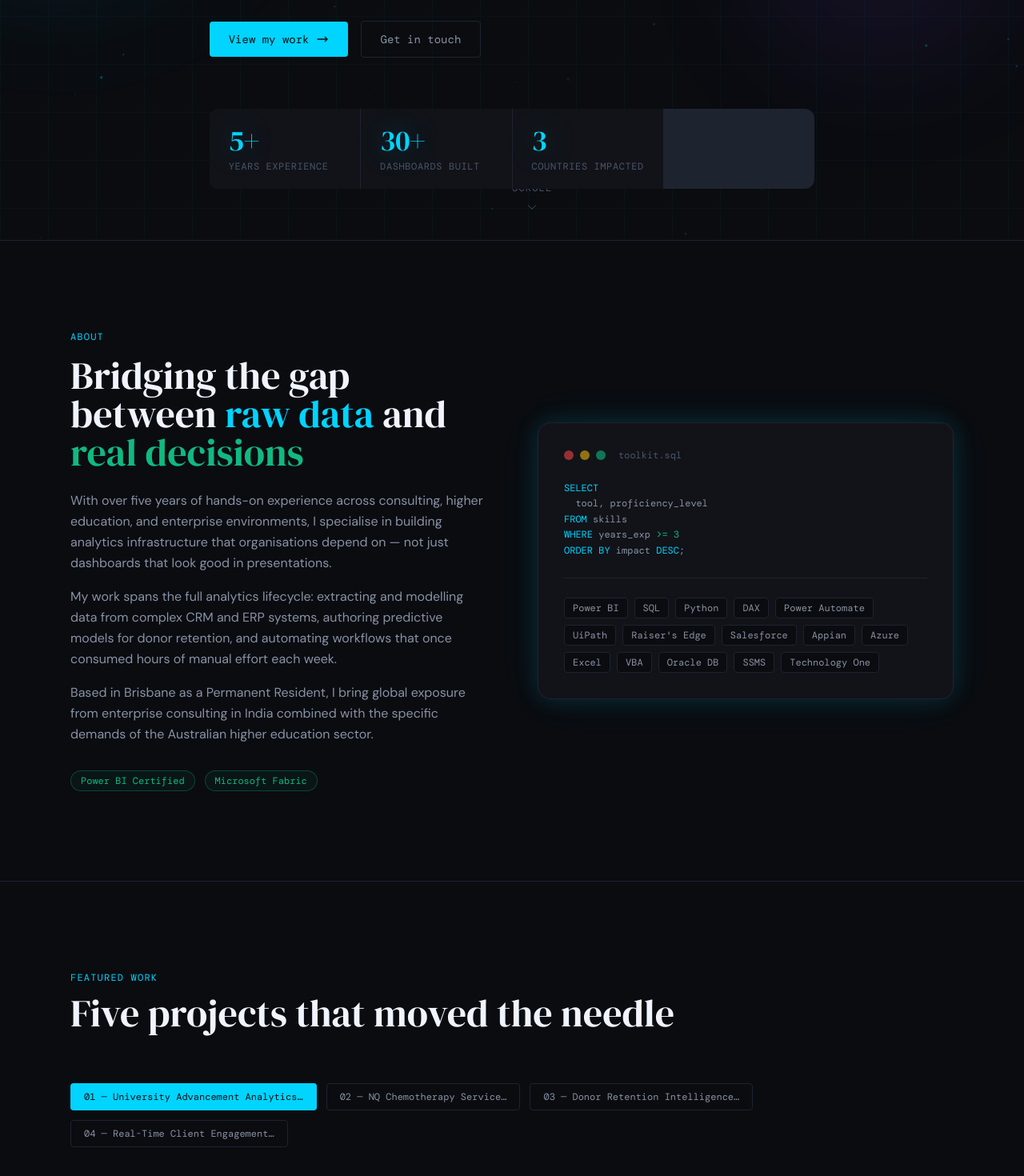
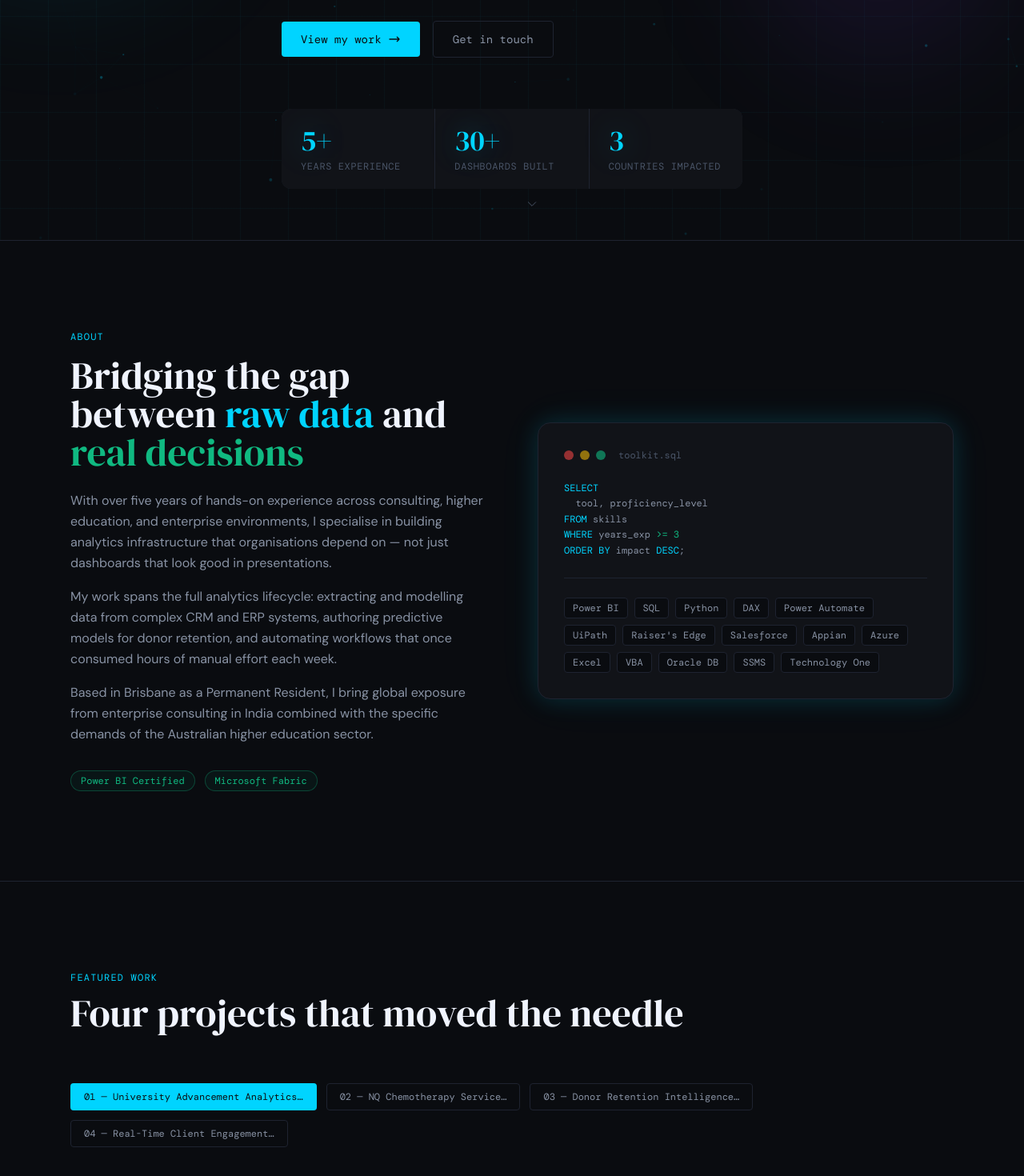
Before and after one commit to vmchethana30-cloud/Portfolio, a Next.js app: page / in a window 1280 px wide. Shown: the part 640-2110 px from the top of the page at 80% size. Built offline with nearby package versions, Linux system fonts and the light colour scheme.

Commit message:
Updated LinkedIn Info

```diff
--- a/src/components/FeaturedWork.tsx
+++ b/src/components/FeaturedWork.tsx
@@ -112,7 +112,7 @@ export default function FeaturedWork() {
         <div className={`mb-16 transition-all duration-700 ${visible ? "opacity-100 translate-y-0" : "opacity-0 translate-y-8"}`}>
           <p className="font-mono text-xs text-accent tracking-widest uppercase mb-3">Featured Work</p>
           <h2 className="font-display text-4xl md:text-5xl text-text-primary">
-            Five projects that moved the needle
+            Four projects that moved the needle
           </h2>
         </div>
 
--- a/src/components/Footer.tsx
+++ b/src/components/Footer.tsx
@@ -13,7 +13,7 @@ export default function Footer() {
             Email
           </a>
           <a
-            href="https://linkedin.com/in/chethana-vm"
+            href="www.linkedin.com/in/chethana-vm-26669b143"
             target="_blank"
             rel="noopener noreferrer"
             className="font-mono text-xs text-text-muted hover:text-accent transition-colors"
--- a/src/components/Hero.tsx
+++ b/src/components/Hero.tsx
@@ -146,7 +146,7 @@ export default function Hero() {
 
         {/* Stats */}
         <div
-          className="grid grid-cols-2 md:grid-cols-4 gap-px bg-border rounded-xl overflow-hidden animate-slide-up stagger-4"
+          className="grid grid-cols-2 md:grid-cols-3 gap-px bg-border rounded-xl overflow-hidden animate-slide-up stagger-4"
           style={{ opacity: 0 }}
         >
           {stats.map((s) => (
@@ -166,7 +166,7 @@ export default function Hero() {
       </div>
 
       {/* Scroll indicator */}
-      <div className="absolute bottom-8 left-1/2 -translate-x-1/2 flex flex-col items-center gap-2 animate-float">
+      <div className="absolute bottom-9 left-1/2 -translate-x-1/2 flex flex-col items-center gap-2 animate-float">
         <span className="text-xs font-mono text-text-muted tracking-widest uppercase">scroll</span>
         <svg className="w-4 h-4 text-text-muted" fill="none" viewBox="0 0 24 24" stroke="currentColor">
           <path strokeLinecap="round" strokeLinejoin="round" strokeWidth={1.5} d="M19 9l-7 7-7-7" />
```
